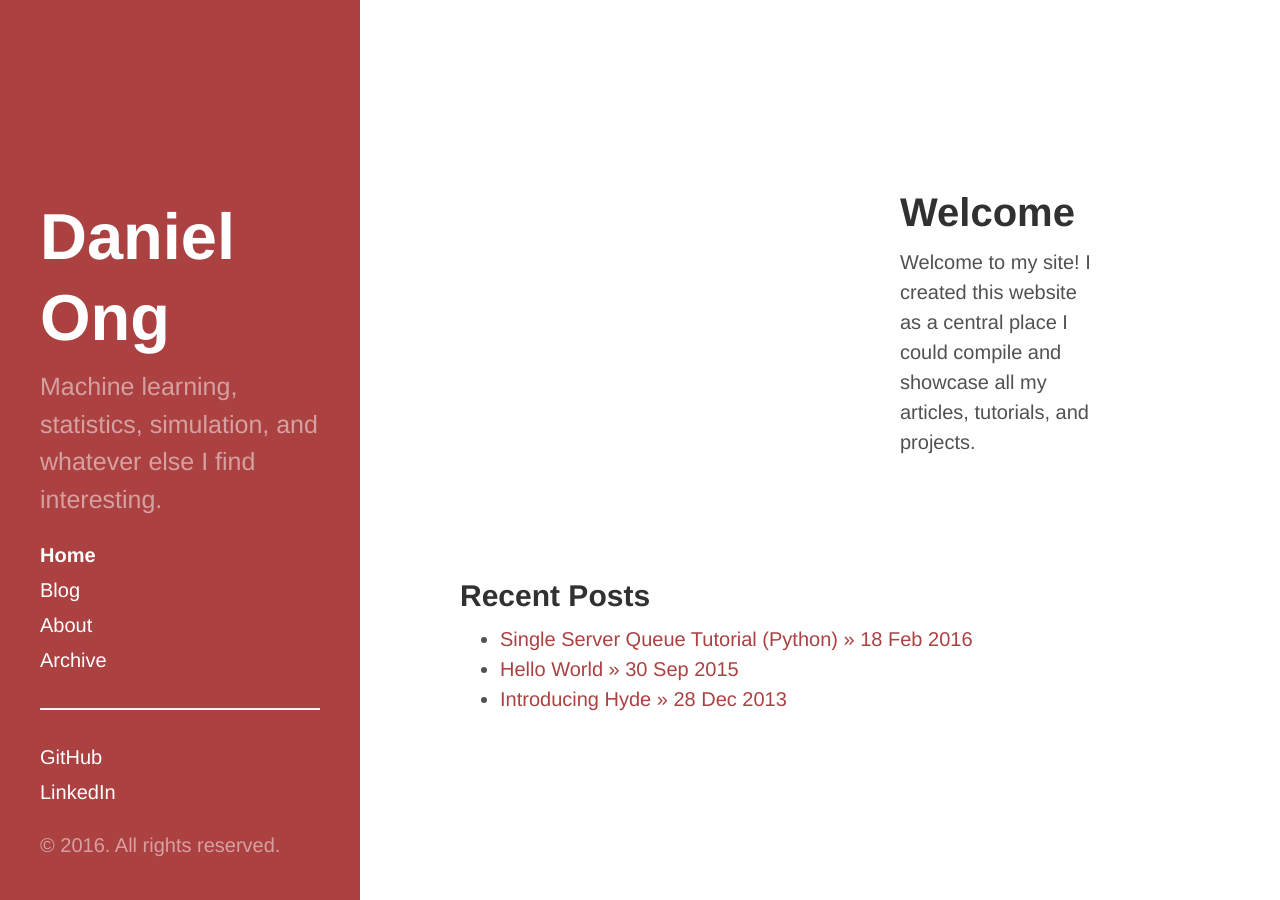
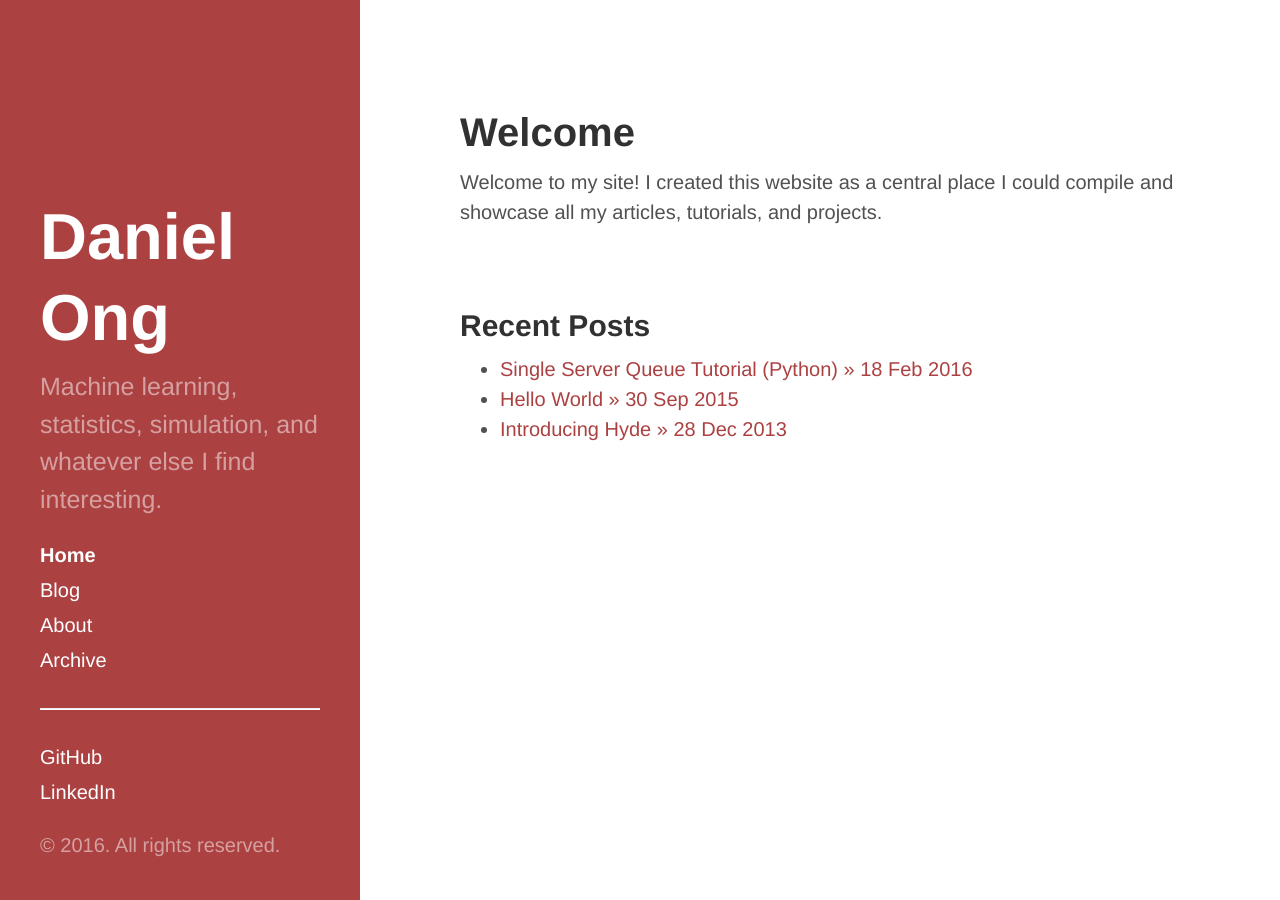
Before and after one commit to danong/danong.github.io, a Jekyll site: the page built from index.html, in a window 1280 px wide. Built offline with Jekyll 4.4.1, drawn with Linux system fonts in a browser that asks for light colours.

```diff
--- a/index.html
+++ b/index.html
@@ -3,7 +3,7 @@
 title: Home
 ---
 
-<div class="content">
+<div class="page">
   <h1>Welcome</h1>
   <p>Welcome to my site! I created this website as a central place I could compile and showcase all my articles, tutorials, and projects.</p>
 </div>
```
